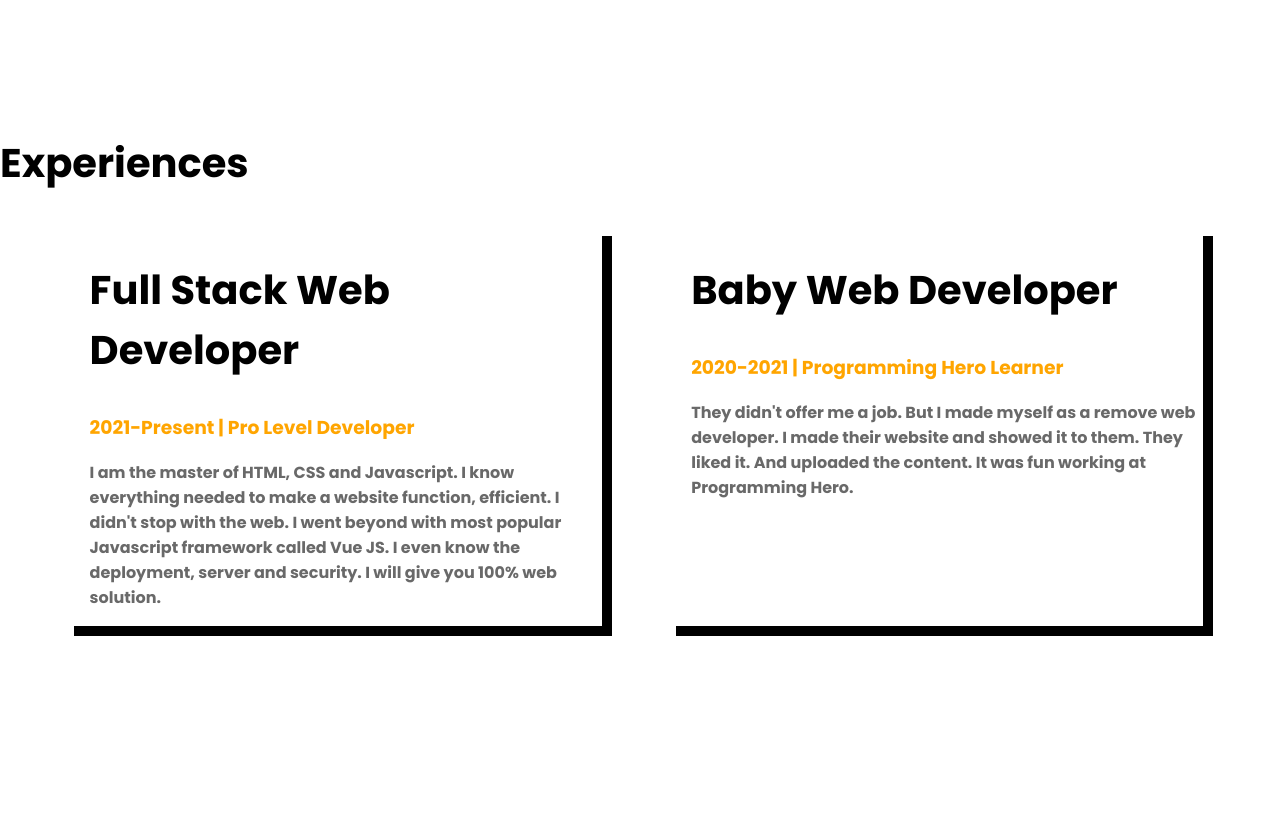
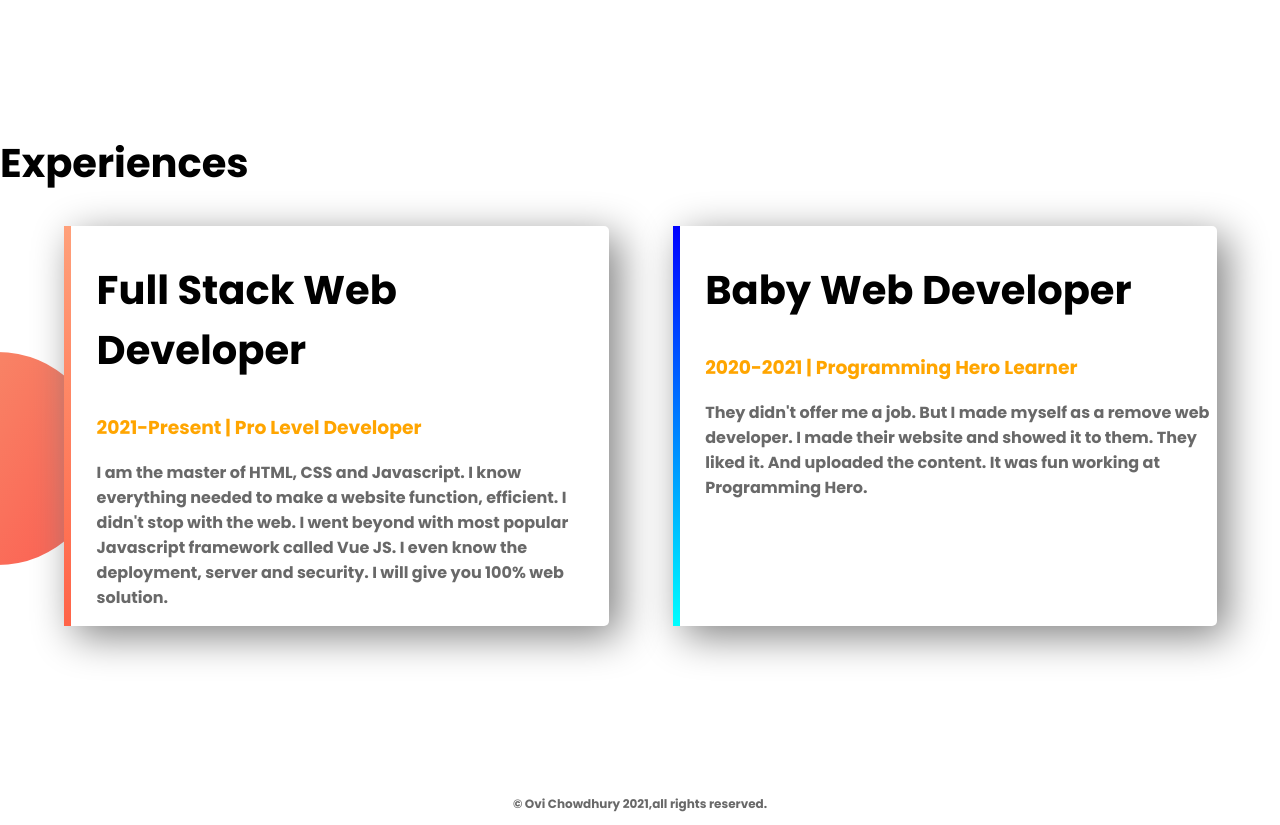
Before and after one commit to ovichowdhury1/website1-portfolio, a plain HTML site: page index.html in a window 1280 px wide. Shown: the part 1200-2025 px from the top of the page. Before the commit the page ends 1983 px from the top, so only its background shows below. Drawn offline with Linux system fonts and the light colour scheme.

Commit message:
update project

```diff
--- a/index.html
+++ b/index.html
@@ -41,14 +41,14 @@
 
             </section>
 
-            <section clasa="experience-area">
+            <section  class="experience-area">
                 <h2>Experiences</h2>
-                <div class="half-width  single-experience">
+                <div id="full-stack"  class="half-width  single-experience">
                     <h2>Full Stack Web Developer</h2>
                     <h3 class="orange-highlight">2021-Present | Pro Level Developer</h3>
                     <p>I am the master of HTML, CSS and Javascript. I know everything needed to make a website function, efficient. I didn't stop with the web. I went beyond with most popular Javascript framework called Vue JS. I even know the deployment, server and security. I will give you 100% web solution.</p>
                 </div>
-                <div class="half-width single-experience">
+                <div id="baby-web" class="half-width single-experience">
                     <h2>Baby Web Developer</h2>
                     <h3 class="orange-highlight">2020-2021 | Programming Hero Learner</h3>
                     <p>They didn't offer me a job. But I made myself as a remove web developer. I made their website and showed it to them. They liked it. And uploaded the content. It was fun working at Programming Hero.</p>
@@ -56,6 +56,9 @@
 
 
             </section>
+            <footer>
+                        <p>© Ovi Chowdhury 2021,all rights reserved.</p>
+            </footer>
 
 </body>
 </html>
--- a/style.css
+++ b/style.css
@@ -49,6 +49,27 @@ section{
     background-position: right;
 }
 .single-experience{
-    box-shadow: 10px 10px;
+    box-shadow: 10px 10px 40px gray;
     height:80%;
+    border-radius: 5px;
+    background-color: white;
 }
+.experience-area{
+   background-image: url("images/exp-bg.png");
+   background-repeat: no-repeat;
+   background-position: left;
+}
+#full-stack{
+   border-left: 7px solid ;
+    border-image: linear-gradient(180deg,lightsalmon,tomato);
+    border-image-slice:1;
+}
+#baby-web{
+      border-left: 7px  solid;
+      border-image: linear-gradient(180deg,blue,cyan);
+      border-image-slice: 1;
+}
+footer p{
+    text-align: center;
+    font-size:12px;
+}
```
